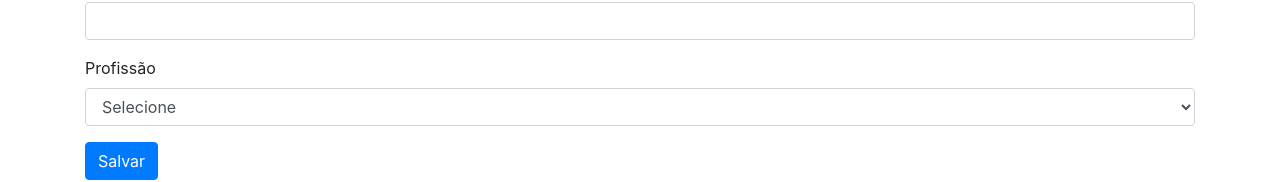
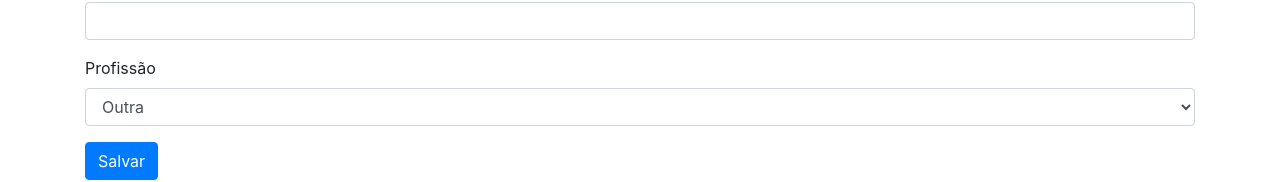
Before and after one commit to Eliezer-Barbosa/angular-formulario, an Angular app: page / in a window 1280 px wide. Shown: the part 116-298 px from the top of the page. Built offline with nearby package versions, Linux system fonts and the light colour scheme.

Commit message:
Definindo o valor padrão em campos com ngModel

```diff
--- a/src/app/app.component.html
+++ b/src/app/app.component.html
@@ -13,7 +13,7 @@
 
     <div class="form-group">
       <label class="form-control-label">Profissão</label>
-      <select class="form-control" name="profissao" ngModel>
+      <select class="form-control" name="profissao" [ngModel]="profissao">
         <option value="">Selecione</option>
         <option *ngFor="let profissao of profissoes"
           [value]="profissao">{{ profissao }}</option>
--- a/src/app/app.component.ts
+++ b/src/app/app.component.ts
@@ -9,10 +9,11 @@
 export class AppComponent {
 
   profissoes = ['Programador', 'Analista', 'Arquiteto', 'Outra'];
+  profissao = 'Outra';
 
   salvar(form: NgForm) {
-    console.log(form);
-    console.log(form.value.nome);
+    console.log(this.profissao);
+    console.log(form.value.profissao);
   }
 
 }
```
